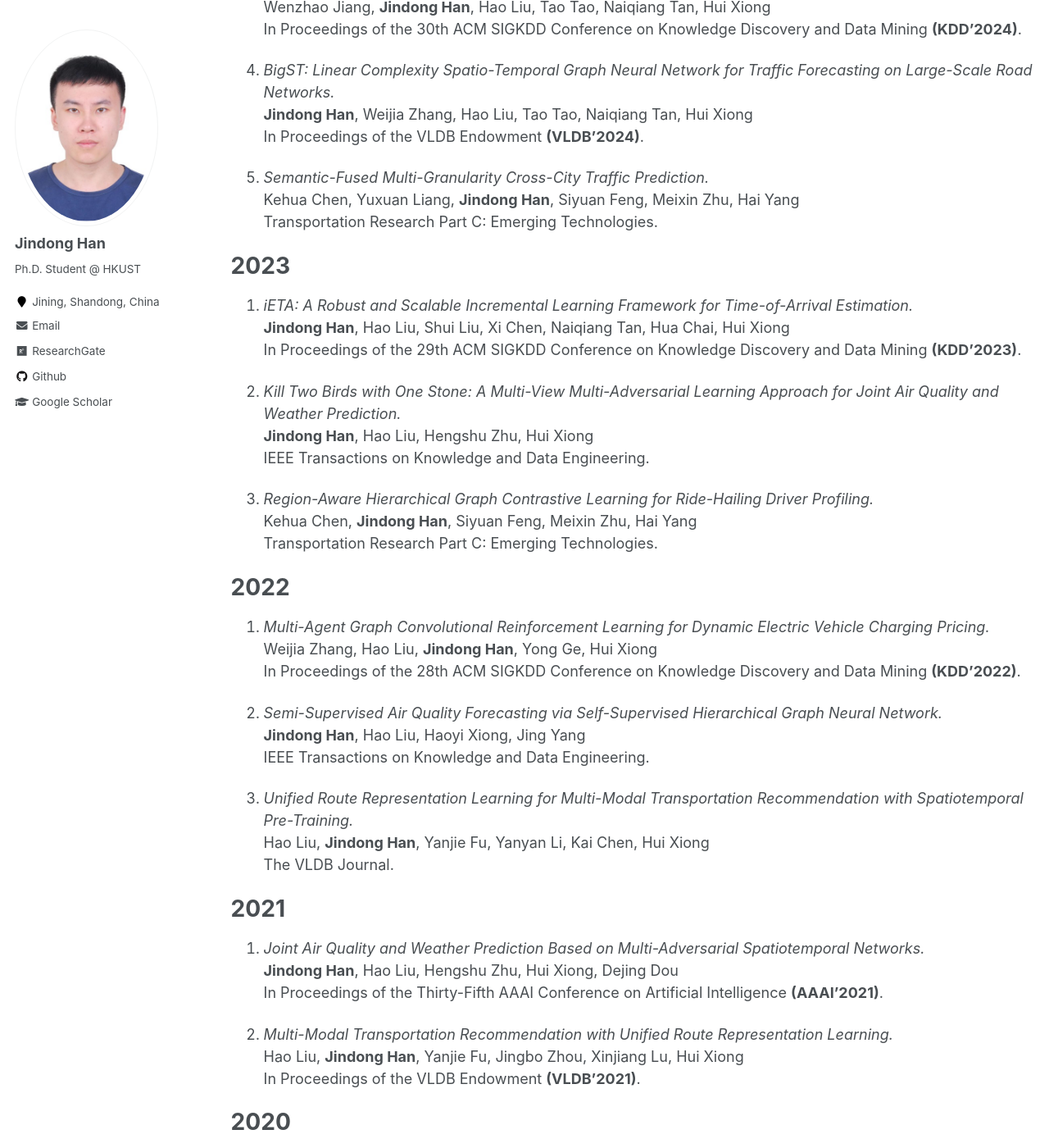
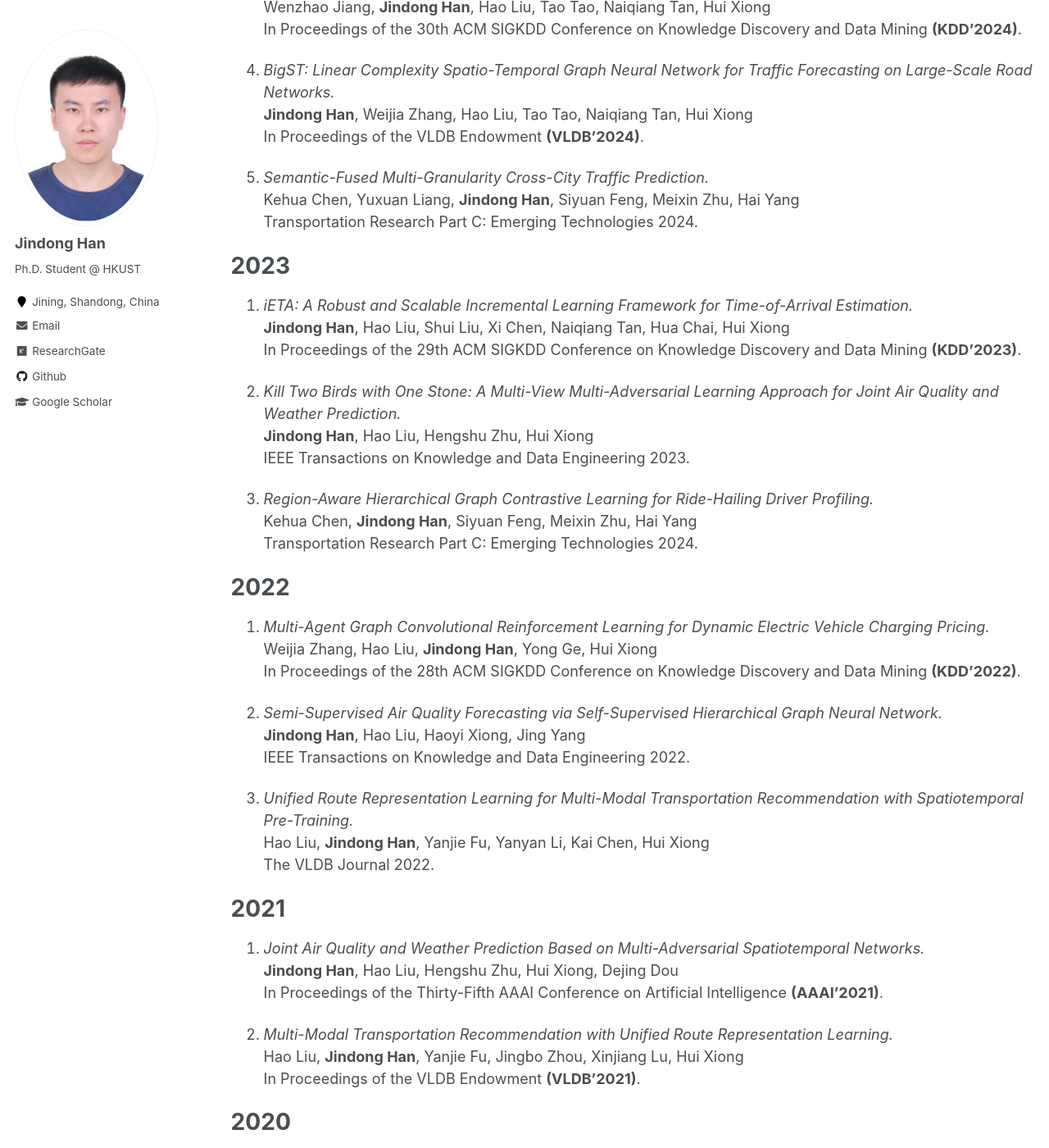
Before and after one commit to jhanao-hkust/jhanao-hkust.github.io, a Jekyll site: the page built from _pages/publications.md, in a window 1280 px wide and 1400 px high, scrolled down 631 px. Shown: the whole window at 82% size. Built offline with Jekyll 4.4.1, drawn with Linux system fonts in a browser that asks for light colours; some of the changed text lies outside the part shown.

Commit message:
Update publications.md

```diff
--- a/_pages/publications.md
+++ b/_pages/publications.md
@@ -32,7 +32,7 @@ In Proceedings of the VLDB Endowment **(VLDB'2024)**.
 
 1.  *Semantic-Fused Multi-Granularity Cross-City Traffic Prediction.*  <br>
 Kehua Chen, Yuxuan Liang, **Jindong Han**, Siyuan Feng, Meixin Zhu, Hai Yang<br>
-Transportation Research Part C: Emerging Technologies.
+Transportation Research Part C: Emerging Technologies 2024.
 
 2023
 ====
@@ -42,11 +42,11 @@ In Proceedings of the 29th ACM SIGKDD Conference on Knowledge Discovery and Data
 
 1.  *Kill Two Birds with One Stone: A Multi-View Multi-Adversarial Learning Approach for Joint Air Quality and Weather Prediction.*  <br>
 **Jindong Han**, Hao Liu, Hengshu Zhu, Hui Xiong<br>
-IEEE Transactions on Knowledge and Data Engineering.
+IEEE Transactions on Knowledge and Data Engineering 2023.
 
 1.  *Region-Aware Hierarchical Graph Contrastive Learning for Ride-Hailing Driver Profiling.*  <br>
 Kehua Chen, **Jindong Han**, Siyuan Feng, Meixin Zhu, Hai Yang<br>
-Transportation Research Part C: Emerging Technologies.
+Transportation Research Part C: Emerging Technologies 2024.
 
 2022
 ====
@@ -56,11 +56,11 @@ In Proceedings of the 28th ACM SIGKDD Conference on Knowledge Discovery and Data
 
 1.  *Semi-Supervised Air Quality Forecasting via Self-Supervised Hierarchical Graph Neural Network.*  <br>
 **Jindong Han**, Hao Liu, Haoyi Xiong, Jing Yang<br>
-IEEE Transactions on Knowledge and Data Engineering.
+IEEE Transactions on Knowledge and Data Engineering 2022.
 
 1.  *Unified Route Representation Learning for Multi-Modal Transportation Recommendation with Spatiotemporal Pre-Training.*  <br>
 Hao Liu, **Jindong Han**, Yanjie Fu, Yanyan Li, Kai Chen, Hui Xiong<br>
-The VLDB Journal.
+The VLDB Journal 2022.
 
 2021
 ====
```
Also changed, not shown: other parts of _pages/publications.md (+2 -2 lines).
